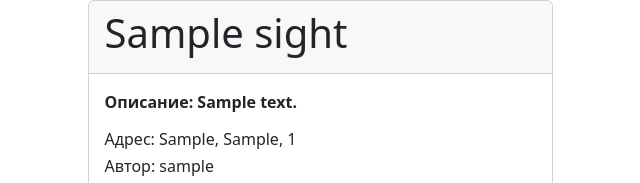
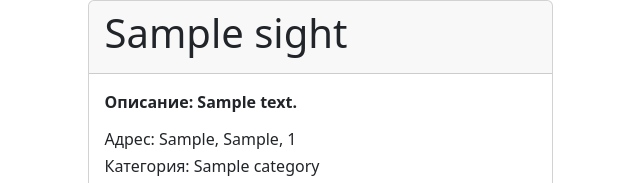
Before and after one commit to Busyaska/Hahaton, a Django app: page /sights/1/ in a window 1280 px wide. Shown: the part 56-239 px from the top of the page, without its empty margins (320-960 px from the left). Run offline with Django 5.2, Linux system fonts and the light colour scheme; tables that the repository leaves empty hold one stand-in row (values such as "Sample post"); some libraries are stand-ins or nearby versions.

Commit message:
Update sight_detail.html

```diff
--- a/YandexMapNanigation/templates/sight_detail.html
+++ b/YandexMapNanigation/templates/sight_detail.html
@@ -17,6 +17,7 @@
     <div class="card-body">
       <p><b>Описание: {{ sight.description }}</b></p>
       <h6>Адрес: {{ sight.city }}, {{ sight.street }}, {{ sight.house_number }}</h6>
+      <h6>Категория: {{ sight.category }}</h6>
       <h6>Автор: {{ sight.author }}</h6>
       <div class="map-section">
         <div class="map-container">
```
